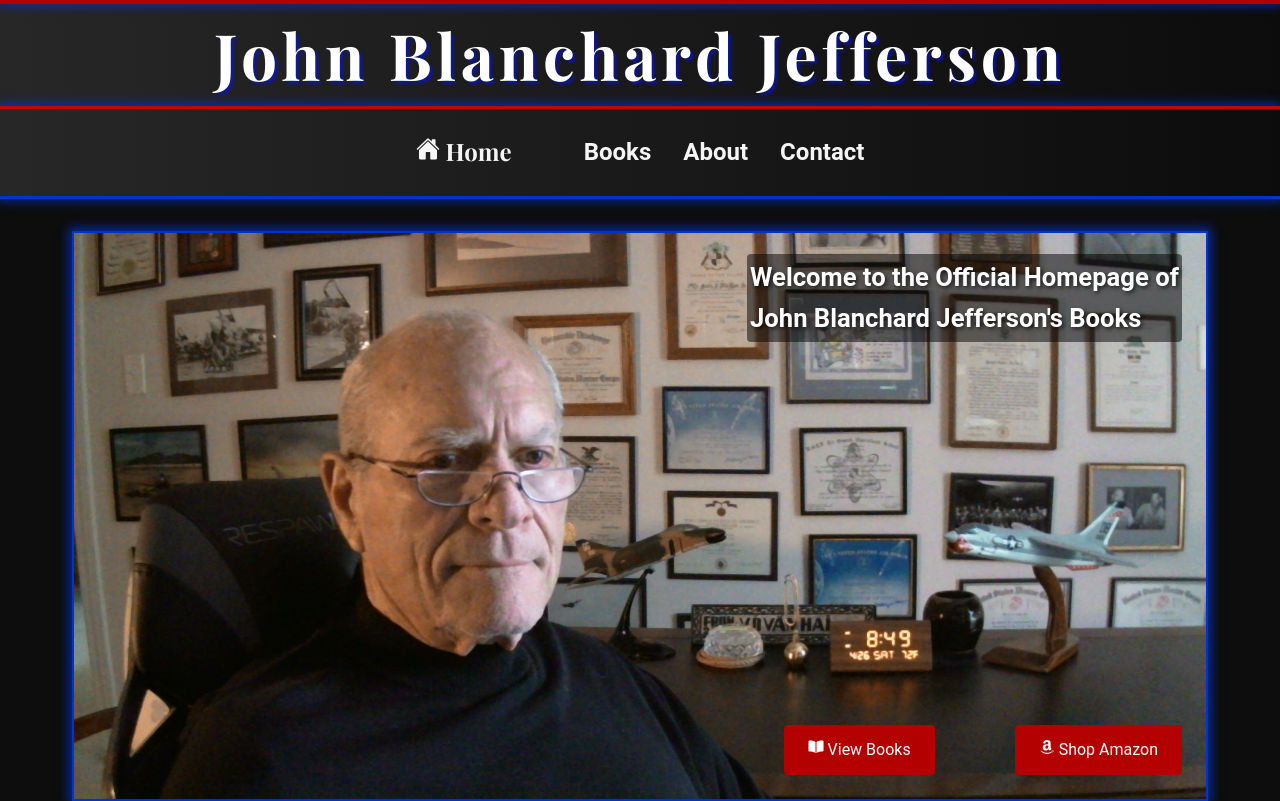
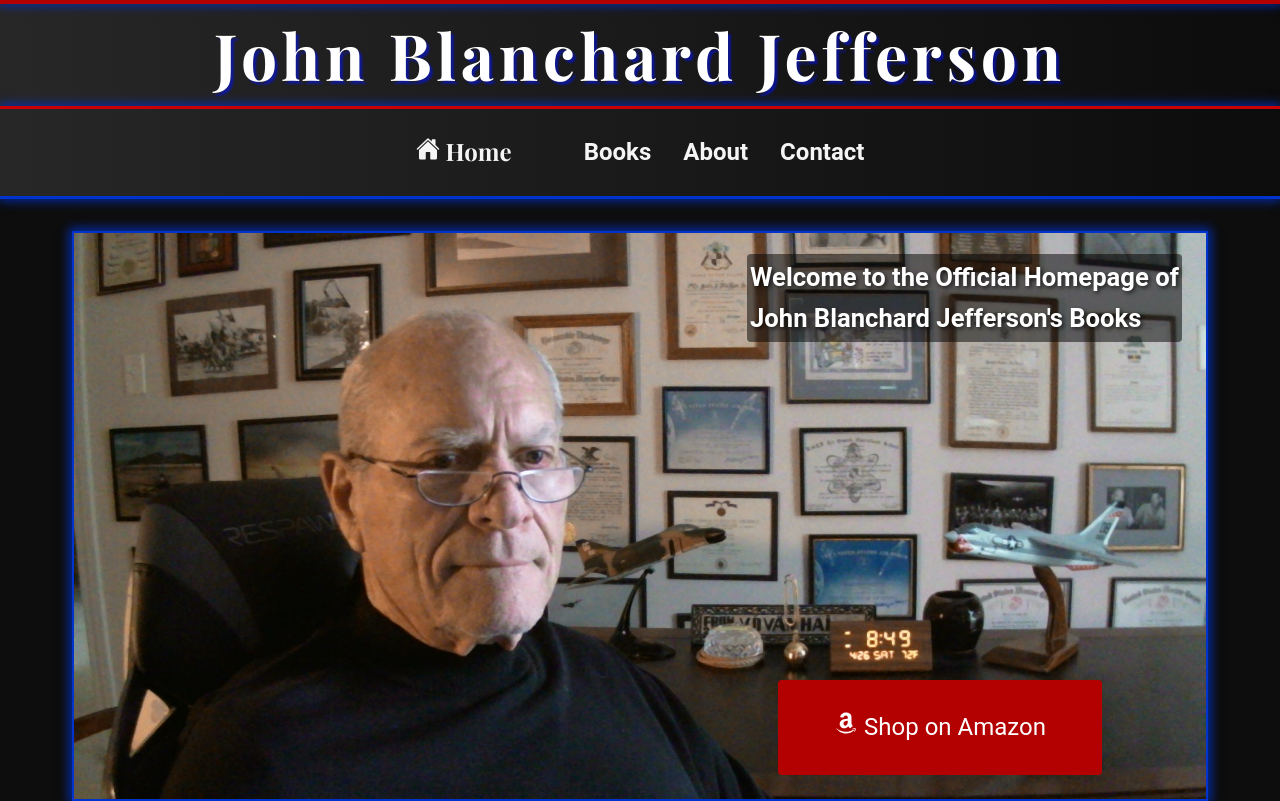
Before and after one commit to billkapes/curved-crater, an Astro site: page / in a window 1280 px wide. Shown: the top 801 px of the page. Built offline with nearby package versions, Linux system fonts and the light colour scheme; Astro itself is replaced by a stand-in of ours.

Commit message:
refactor: clean up Hero component structure and improve button styling

```diff
--- a/src/components/Hero.astro
+++ b/src/components/Hero.astro
@@ -1,32 +1,27 @@
 ---
 // src/components/Hero.astro
 ---
+
 <section class="hero">
-    <h1>Welcome to the Official Homepage of<br>John Blanchard Jefferson's Books</h1>
+  <h1>
+    Welcome to the Official Homepage of<br />John Blanchard Jefferson's Books
+  </h1>
 
   <div class="buttons-container">
     <a
-          href="/books"
-          style="display: inline-block; margin-top: 1rem; padding: 0.75rem 1.5rem; background: #b30000; color: white; text-decoration: none; border-radius: 4px;"
-        >
-          <ion-icon name="book"></ion-icon>
-          View Books
-        </a>
-        <a
       href="https://www.amazon.com/stores/John-Blanchard-Jefferson/author/B0F1F13GLY"
       target="_blank"
-          style="display: inline-block; margin-top: 1rem; padding: 0.75rem 1.5rem; background: #b30000; color: white; text-decoration: none; border-radius: 4px; "
+      class="cta"
     >
       <ion-icon name="logo-amazon"></ion-icon>
-          Shop Amazon
+      Shop on Amazon
     </a>
   </div>
-
 </section>
 
 <style>
   .hero {
-    background: url('/jefferson.jpg') no-repeat center center/cover;
+    background: url("/jefferson.jpg") no-repeat center center/cover;
     color: white;
     padding: 0rem 1.5rem;
     text-align: right;
@@ -49,13 +44,11 @@
     background-color: rgba(0, 0, 0, 0.5); /* Dark transparent background */
     padding: 0.2rem; /* Add padding for better readability */
     border-radius: 4px; /* Optional: rounded corners */
-
   }
 
   .hero p {
     text-shadow: 4px 4px 4px rgba(0, 0, 0, 0.7); /* Keeps the shadow */
     text-align: right;
-
   }
 
   .buttons-container {
@@ -65,12 +58,15 @@
   }
 
   .cta {
-    background: #cc0000;
+    display: inline-block;
+    margin-top: 1rem;
+    margin-right: 5rem;
+    padding: 1.75rem 3.5rem;
+    background: #b30000;
     color: white;
-    padding: .75rem 1.5rem;
     text-decoration: none;
-    font-weight: bold;
     border-radius: 4px;
+    font-size: 1.5rem;
   }
 
   .socials {
```
Lines whose indentation alone changed are shown as unchanged.
